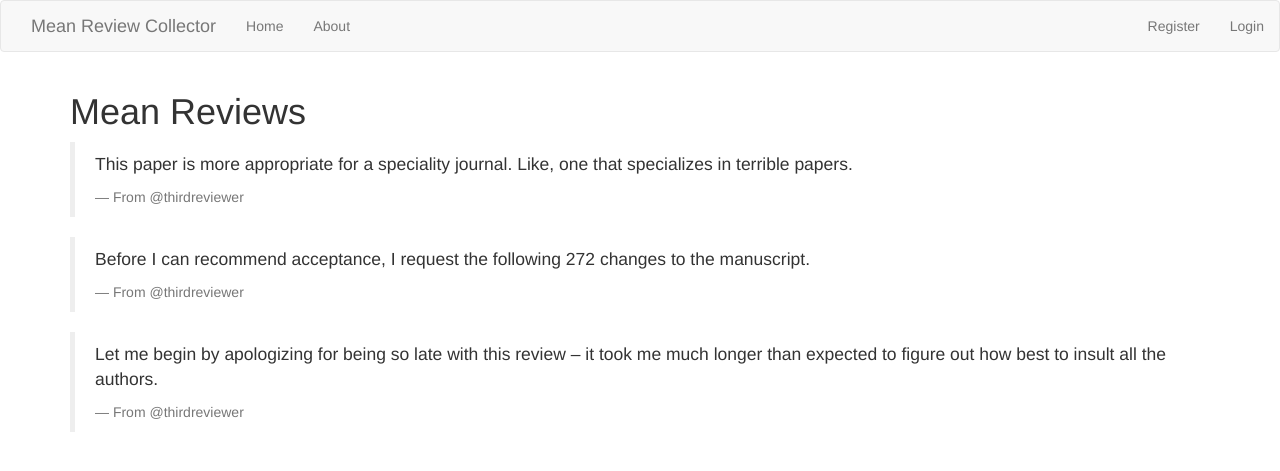
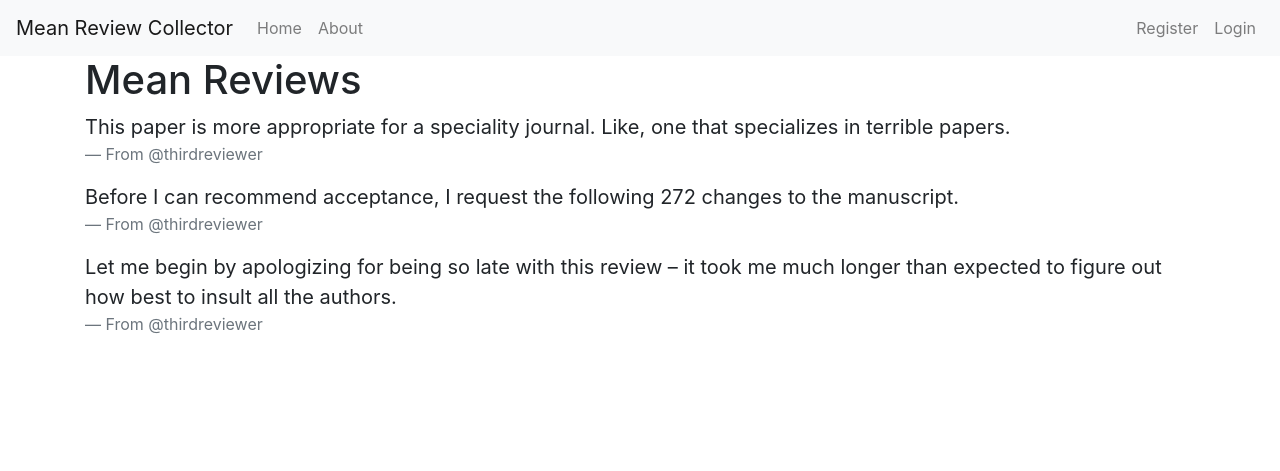
Before and after one commit to Neo-Hao/mean-review-collector, a Flask app: page / in a window 1280 px wide. Shown: the top 471 px of the page. Run offline with Flask 2, Linux system fonts and the light colour scheme; some libraries are stand-ins or nearby versions.

Commit message:
update templates

```diff
--- a/templates/base.html
+++ b/templates/base.html
@@ -1,25 +1,44 @@
 <!doctype html>
 <title>{% block title %}{% endblock %} - Mean Review Collector</title>
 <!-- Latest compiled and minified CSS -->
-<link rel="stylesheet" href="https://stackpath.bootstrapcdn.com/bootstrap/3.4.1/css/bootstrap.min.css"
-    integrity="sha384-HSMxcRTRxnN+Bdg0JdbxYKrThecOKuH5zCYotlSAcp1+c8xmyTe9GYg1l9a69psu"
+<link rel="stylesheet" href="https://stackpath.bootstrapcdn.com/bootstrap/4.3.1/css/bootstrap.min.css"
+    integrity="sha384-ggOyR0iXCbMQv3Xipma34MD+dH/1fQ784/j6cY/iJTQUOhcWr7x9JvoRxT2MZw1T"
     crossorigin="anonymous">
+<script src="https://code.jquery.com/jquery-3.3.1.slim.min.js"
+    integrity="sha384-q8i/X+965DzO0rT7abK41JStQIAqVgRVzpbzo5smXKp4YfRvH+8abtTE1Pi6jizo"
+    crossorigin="anonymous"></script>
+<script src="https://cdnjs.cloudflare.com/ajax/libs/popper.js/1.14.7/umd/popper.min.js"
+    integrity="sha384-UO2eT0CpHqdSJQ6hJty5KVphtPhzWj9WO1clHTMGa3JDZwrnQq4sF86dIHNDz0W1"
+    crossorigin="anonymous"></script>
+<script src="https://stackpath.bootstrapcdn.com/bootstrap/4.3.1/js/bootstrap.min.js"
+    integrity="sha384-JjSmVgyd0p3pXB1rRibZUAYoIIy6OrQ6VrjIEaFf/nJGzIxFDsf4x0xIM+B07jRM"
+    crossorigin="anonymous"></script>
 
-<nav class="navbar navbar-default">
-  <div class="navbar-collapse collapse">
-    <div class="navbar-header">
-      <a class="navbar-brand" href="#">Mean Review Collector</a>
-    </div>
-    <ul class="nav navbar-nav navbar-left">
-      <li><a href="{{ url_for('home') }}">Home</a></li>
-      <li><a href="{{ url_for('about') }}">About</a></li>
+<nav class="navbar navbar-expand-lg navbar-light bg-light">
+  <a class="navbar-brand" href="{{ url_for('home') }}">Mean Review Collector</a>
+  <button class="navbar-toggler" type="button" data-toggle="collapse" data-target="#navbarText" aria-controls="navbarText" aria-expanded="false" aria-label="Toggle navigation">
+    <span class="navbar-toggler-icon"></span>
+  </button>
+  <div class="collapse navbar-collapse" id="navbarText">
+    <ul class="navbar-nav mr-auto">
+      <li class="nav-item">
+        <a class="nav-link" href="{{ url_for('home') }}">Home</a>
+      </li>
+      <li class="nav-item">
+        <li><a class="nav-link" href="{{ url_for('about') }}">About</a></li>
+      </li>
     </ul>
     <ul class="nav navbar-nav navbar-right">
-      <li><a href="{{ url_for('register') }}">Register</a></li>
-      <li><a href="{{ url_for('login') }}">Login</a></li>
+      <li class="nav-item">
+        <a class="nav-link" href="{{ url_for('register') }}">Register</a>
+      </li>
+      <li class="nav-item">
+        <a class="nav-link" href="{{ url_for('login') }}">Login</a>
+      </li>
     </ul>
   </div>
 </nav>
+
 <section class="content">
   <header>
     {% block header %}{% endblock %}
--- a/templates/home.html
+++ b/templates/home.html
@@ -8,17 +8,17 @@
 
 {% block content %}
 <div class="container">
-  <blockquote>
-    <p>This paper is more appropriate for a speciality journal. Like, one that specializes in terrible papers.</p>
-    <footer>From @thirdreviewer</footer>
+  <blockquote class="blockquote">
+    <p class="mb-0">This paper is more appropriate for a speciality journal. Like, one that specializes in terrible papers.</p>
+    <footer class="blockquote-footer">From @thirdreviewer</footer>
   </blockquote>
-  <blockquote>
-    <p>Before I can recommend acceptance, I request the following 272 changes to the manuscript.</p>
-    <footer>From @thirdreviewer</footer>
+  <blockquote class="blockquote">
+    <p class="mb-0">Before I can recommend acceptance, I request the following 272 changes to the manuscript.</p>
+    <footer class="blockquote-footer">From @thirdreviewer</footer>
   </blockquote>
-  <blockquote>
-    <p>Let me begin by apologizing for being so late with this review – it took me much longer than expected to figure out how best to insult all the authors.</p>
-    <footer>From @thirdreviewer</footer>
+  <blockquote class="blockquote">
+    <p class="mb-0">Let me begin by apologizing for being so late with this review – it took me much longer than expected to figure out how best to insult all the authors.</p>
+    <footer class="blockquote-footer">From @thirdreviewer</footer>
   </blockquote>
 </div>
 {% endblock %}
```
